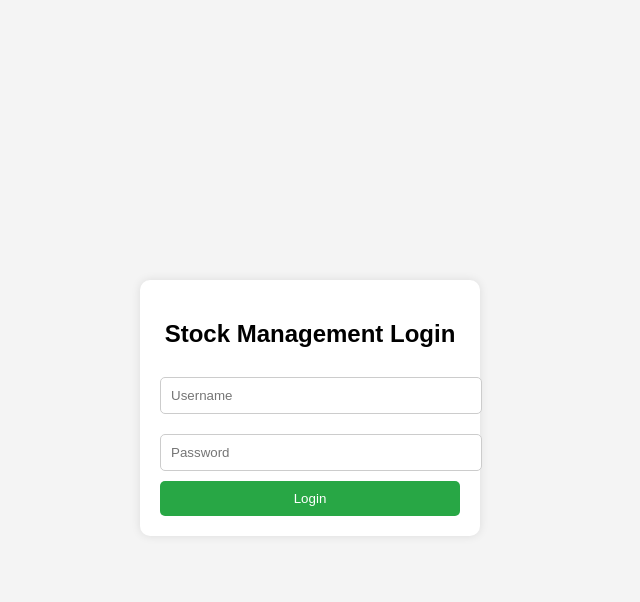
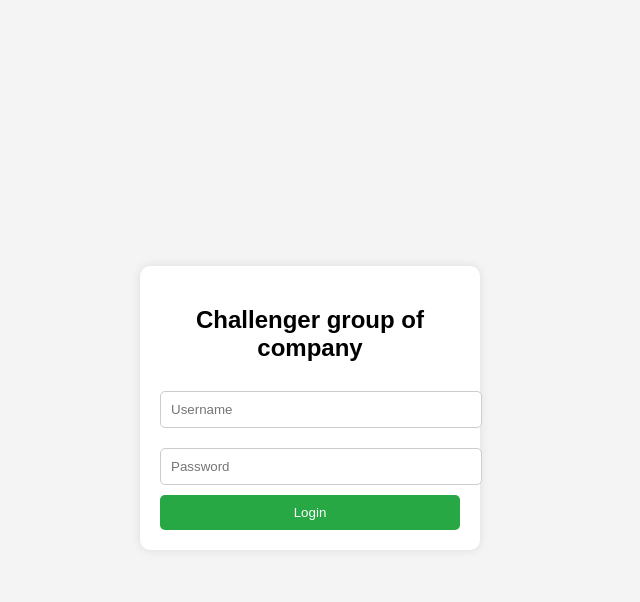
Before and after one commit to challengersstore/stock, a Flask app: page / in a window 1280 px wide. Shown: the top 602 px of the page, without its empty margins (330-970 px from the left). Run offline with Flask 3, Linux system fonts and the light colour scheme.

Commit message:
Update name login.html

```diff
--- a/CS/templates/login.html
+++ b/CS/templates/login.html
@@ -3,7 +3,7 @@
 <head>
     <meta charset="UTF-8">
     <meta name="viewport" content="width=device-width, initial-scale=1.0">
-    <title>Login | Stock Management</title>
+    <title>Login | Challenger group of company</title>
     <style>
         body {
             font-family: Arial, sans-serif;
@@ -45,7 +45,7 @@
 <body>
 
     <div class="login-container">
-        <h2>Stock Management Login</h2>
+        <h2> Challenger group of company</h2>
         <form action="/auth" method="POST">
             <input type="text" name="username" placeholder="Username" required>
             <input type="password" name="password" placeholder="Password" required>
```
